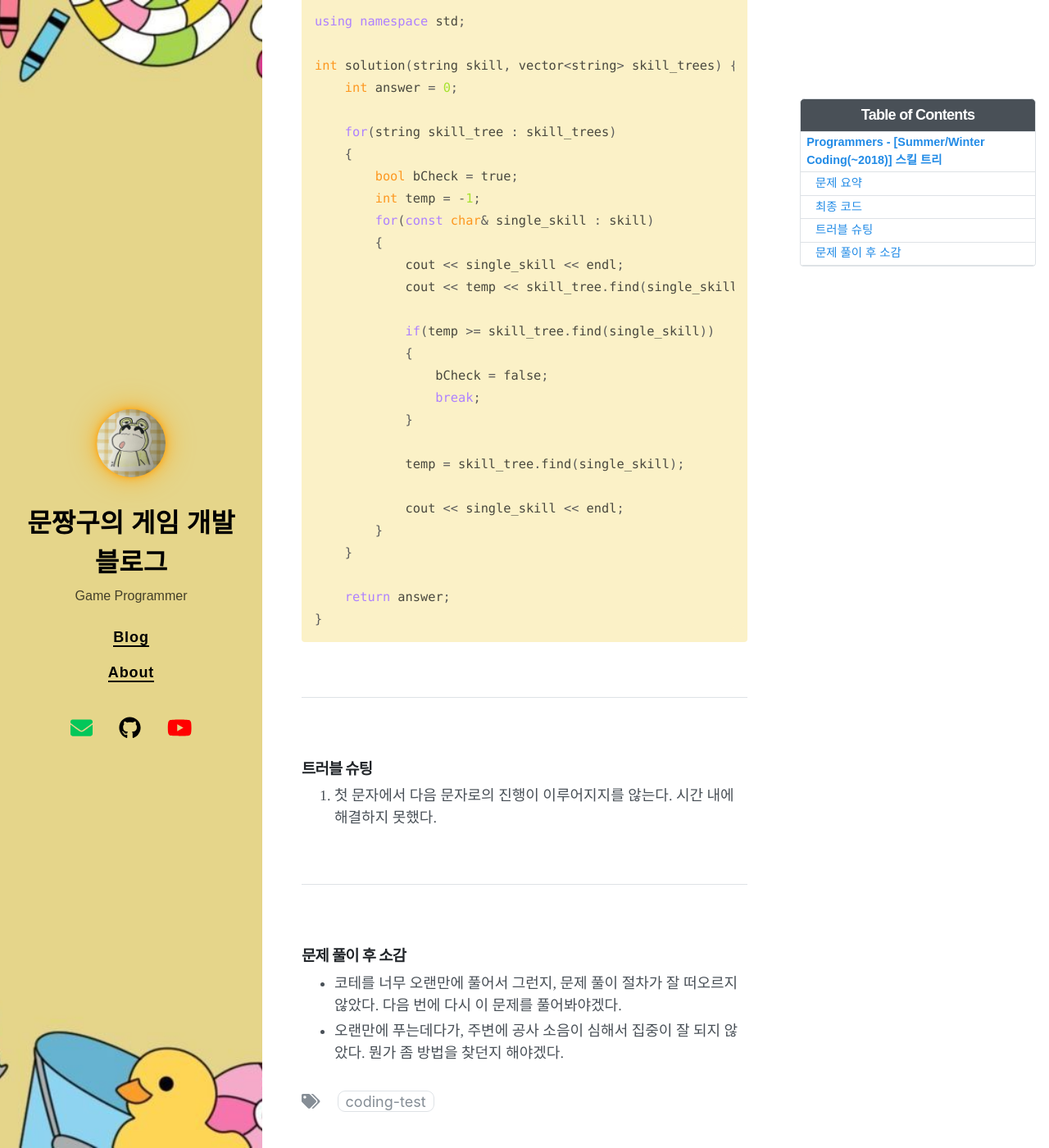
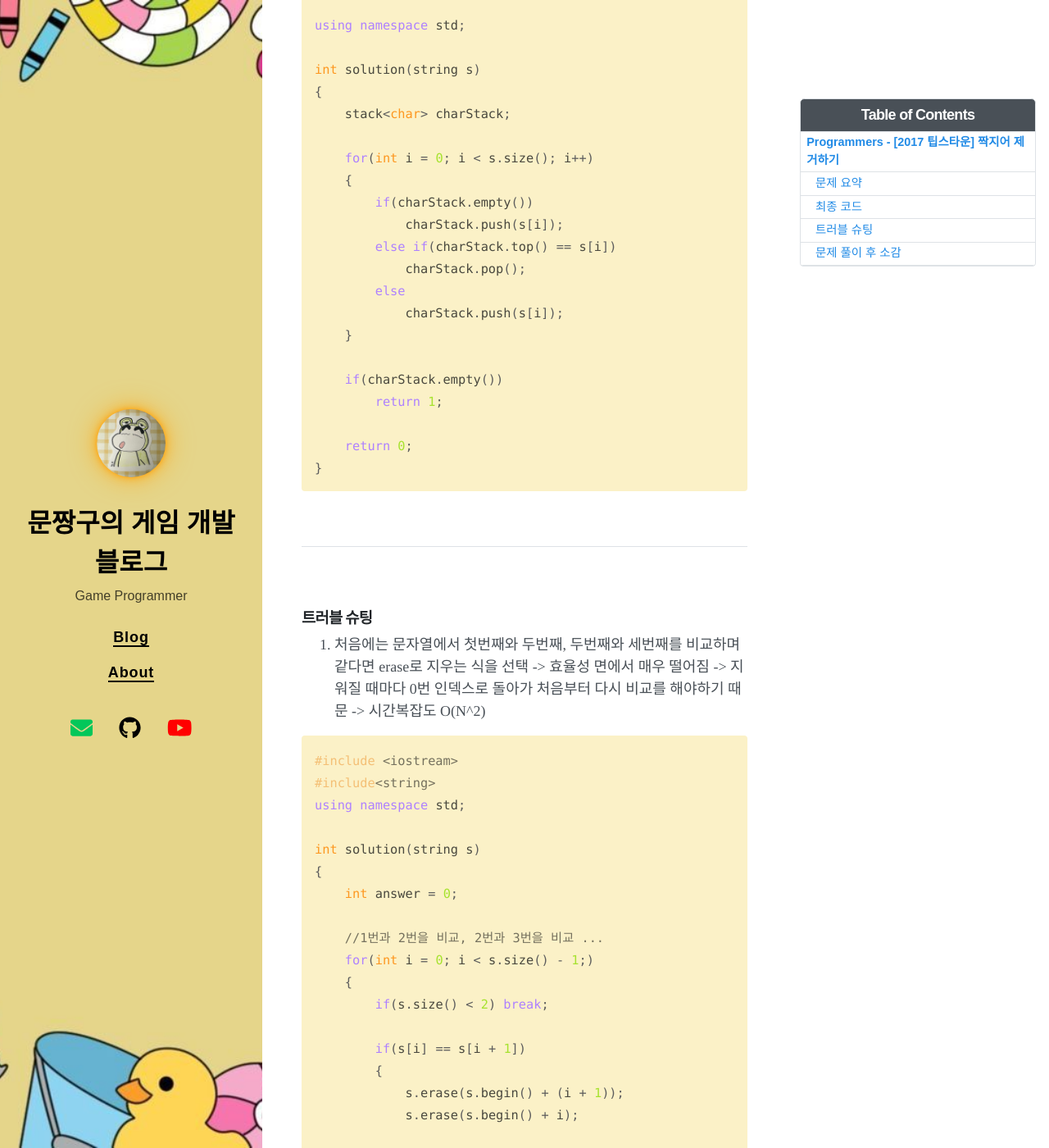
Before and after one commit to munjjang9/munjjang9.github.io, a Jekyll site: the page built from _posts/2025-06-10-CT-12973.md, in a window 1280 px wide and 1400 px high, scrolled down 1229 px. Shown: the whole window at 82% size. Built offline with Jekyll 4.4.1, drawn with Linux system fonts in a browser that asks for light colours; nearby versions of some CDN libraries; comment, search, counter and statistics services are not loaded; some of the changed text lies outside the part shown.

Commit message:
Update 2025-06-10-CT-12973.md
Modify

````diff
--- a/_posts/2025-06-10-CT-12973.md
+++ b/_posts/2025-06-10-CT-12973.md
@@ -1,16 +1,16 @@
 ---
 layout: post
-title: 스킬 트리
+title: 짝지어 제거하기
 author: munjjang9
 tags: [Coding Test]
-date: 2025-06-09 10:00 +0900
+date: 2025-06-10 09:50 +0900
 categories: [ETC]
 toc: true
 ---
 
 <br>
 
-## Programmers - [Summer/Winter Coding(~2018)] 스킬 트리
+## Programmers - [2017 팁스타운] 짝지어 제거하기
 
 <br>
 
@@ -30,7 +30,7 @@ toc: true
 
 <br>
 
-문제 링크 : https://school.programmers.co.kr/learn/courses/30/lessons/49993
+문제 링크 : [https://school.programmers.co.kr/learn/courses/30/lessons/49993](https://school.programmers.co.kr/learn/courses/30/lessons/12973)
 
 <br>
 
@@ -40,7 +40,9 @@ toc: true
 
 ### 문제 요약
 
-1. 주어진 스킬 트리 중에 주어진 스킬을 배울 수 있는 경우의 수가 얼마나 되는지 푸는 문제
+1. 주어진 문자열에서 연속되는 두 문자를 제거
+2. 반복
+3. 문자열에 아무것도 남지 않으면 1, 남아있다면 0 return
 
 <br>
 
@@ -51,35 +53,69 @@ toc: true
 ### 최종 코드
 
 ```cpp
+#include <iostream>
 #include <string>
-#include <vector>
-#include <iostream>
+#include <stack>
 
 using namespace std;
 
-int solution(string skill, vector<string> skill_trees) {
+int solution(string s)
+{
+    stack<char> charStack;
+
+    for(int i = 0; i < s.size(); i++)
+    {
+        if(charStack.empty())
+            charStack.push(s[i]);
+        else if(charStack.top() == s[i])
+            charStack.pop();
+        else
+            charStack.push(s[i]);
+    }
+
+    if(charStack.empty())
+        return 1;
+
+    return 0;
+}
+```
+
+<br>
+
+---
+
+<br>
+
+### 트러블 슈팅
+1. 처음에는 문자열에서 첫번째와 두번째, 두번째와 세번째를 비교하며 같다면 erase로 지우는 식을 선택 -> 효율성 면에서 매우 떨어짐 -> 지워질 때마다 0번 인덱스로 돌아가 처음부터 다시 비교를 해야하기 때문 -> 시간복잡도 O(N^2)
+
+```cpp
+#include <iostream>
+#include<string>
+using namespace std;
+
+int solution(string s)
+{
     int answer = 0;
 
-    for(string skill_tree : skill_trees)
+    //1번과 2번을 비교, 2번과 3번을 비교 ...
+    for(int i = 0; i < s.size() - 1;)
     {
-        bool bCheck = true;
-        int temp = -1;
-        for(const char& single_skill : skill)
+        if(s.size() < 2) break;
+
+        if(s[i] == s[i + 1])
         {
-            cout << single_skill << endl;
-            cout << temp << skill_tree.find(single_skill) << endl;
+            s.erase(s.begin() + (i + 1));
+            s.erase(s.begin() + i);
 
-            if(temp >= skill_tree.find(single_skill))
-            {
-                bCheck = false;
-                break;
-            }
+            i = 0;
+            continue;
+        }
 
-            temp = skill_tree.find(single_skill);
+        i++;
+    }
 
-            cout << single_skill << endl;
-        }
-    }
+    if(s.empty()) answer = 1;
 
     return answer;
 }
@@ -91,15 +127,5 @@ int solution(string skill, vector<string> skill_trees) {
 
 <br>
 
-### 트러블 슈팅
-1. 첫 문자에서 다음 문자로의 진행이 이루어지지를 않는다. 시간 내에 해결하지 못했다.
-
-<br>
-
----
-
-<br>
-
 ### 문제 풀이 후 소감
-- 코테를 너무 오랜만에 풀어서 그런지, 문제 풀이 절차가 잘 떠오르지 않았다. 다음 번에 다시 이 문제를 풀어봐야겠다.
-- 오랜만에 푸는데다가, 주변에 공사 소음이 심해서 집중이 잘 되지 않았다. 뭔가 좀 방법을 찾던지 해야겠다.
+- 처음으로 효율성 체크가 있는 문제를 풀어봤다. 처음 제출했던 코드도 틀린 답은 아니었지만, 효율성 문제에서 0점이 나온 것을 보고 앞으로 문제를 풀 떄 코드가 효율적인지를 조금 더 생각해봐야겠다
````
Also changed, not shown: other parts of _posts/2025-06-10-CT-12973.md (+2 -2 lines).
